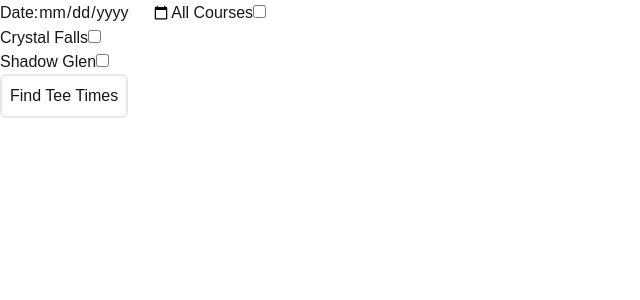
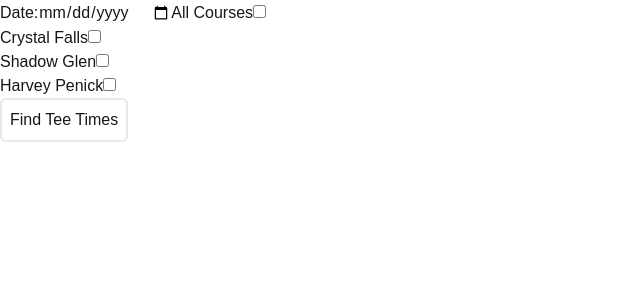
Before and after one commit to samkbe/golf-crawl, a Next.js app: page / in a window 1280 px wide. Shown: the top 300 px of the page, without its empty margins (0-640 px from the left). Built offline with nearby package versions, Linux system fonts and the light colour scheme.

Commit message:
Added Harvey Penick

```diff
--- a/app/courses.ts
+++ b/app/courses.ts
@@ -1,7 +1,9 @@
 import { scrapeCrystalFalls } from "./scrape/crystal-falls";
 import { scrapeShadowGlen } from "./scrape/shadow-glen";
+import { scrapeHarveyPenick } from "./scrape/harvey-penick";
 
 export const courses = [
     { title: "Crystal Falls", key: "crystalFalls", fetchFunction: scrapeCrystalFalls },
     { title: "Shadowglen", key: "shadowGlen", fetchFunction: scrapeShadowGlen },
+    { title: "Harvey Penick", key: "harveyPenick", fetchFunction: scrapeHarveyPenick }
 ];
--- a/app/page.tsx
+++ b/app/page.tsx
@@ -18,7 +18,15 @@ export default function Home() {
     {
       title: "Shadow Glen",
       key: "shadowGlen",
-    }
+    },
+    {
+      title: "Harvey Penick",
+      key: "harveyPenick",
+    },
+    // {
+    //   title: "Shadow Glen",
+    //   key: "shadowGlen",
+    // },
   ];
 
   const [ allSelected, setAllSelected ] = useState(false);
@@ -79,12 +87,11 @@ function formatDate(date: Date) : string {
 
 // Golf ATX - Random
 // Forrest Creek - ChronoGolf
+
 // Falconhead - Foreup
 // Riverside - Foreup
 // Avery Ranch - Foreup
+
 // Harvey Penick - Teeitup
 // Crystal Falls - Teeitup
 // Shadowglen - Teeitup
-
-//BUGS
-// Need to actually use the date argument in golfatx scraping function
--- /dev/null
+++ b/app/scrape/harvey-penick.ts
@@ -0,0 +1,10 @@
+import { scrapeTeeItUp } from "./helpers";
+
+export async function scrapeHarveyPenick(date: Date) {
+    try {
+        return await scrapeTeeItUp(date, "https://harvey-penick-golf-campus.book.teeitup.golf/?course=1020", "Harvey Penick");
+    } catch(e) {
+        console.log(e);
+        throw new Error("Failed");
+    }
+}
```
